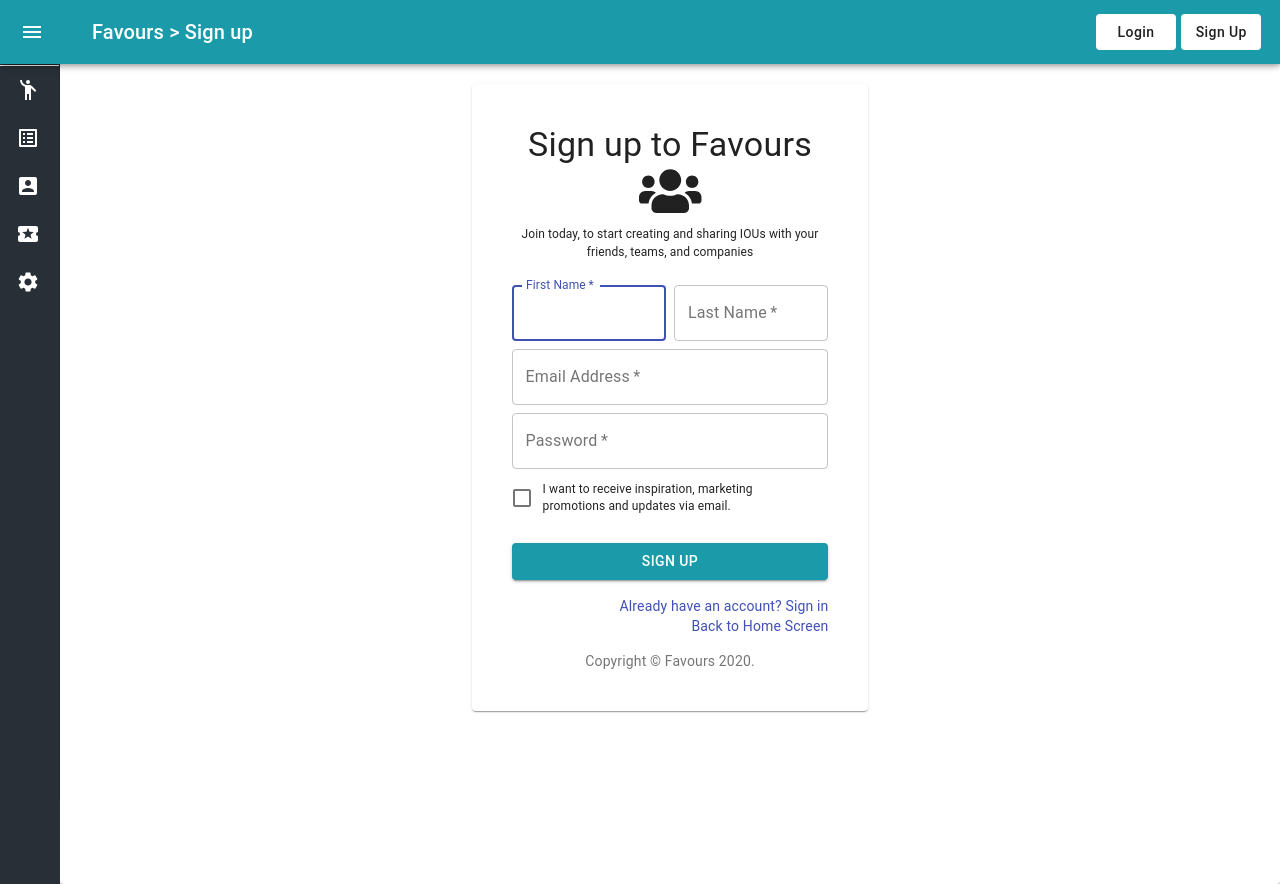
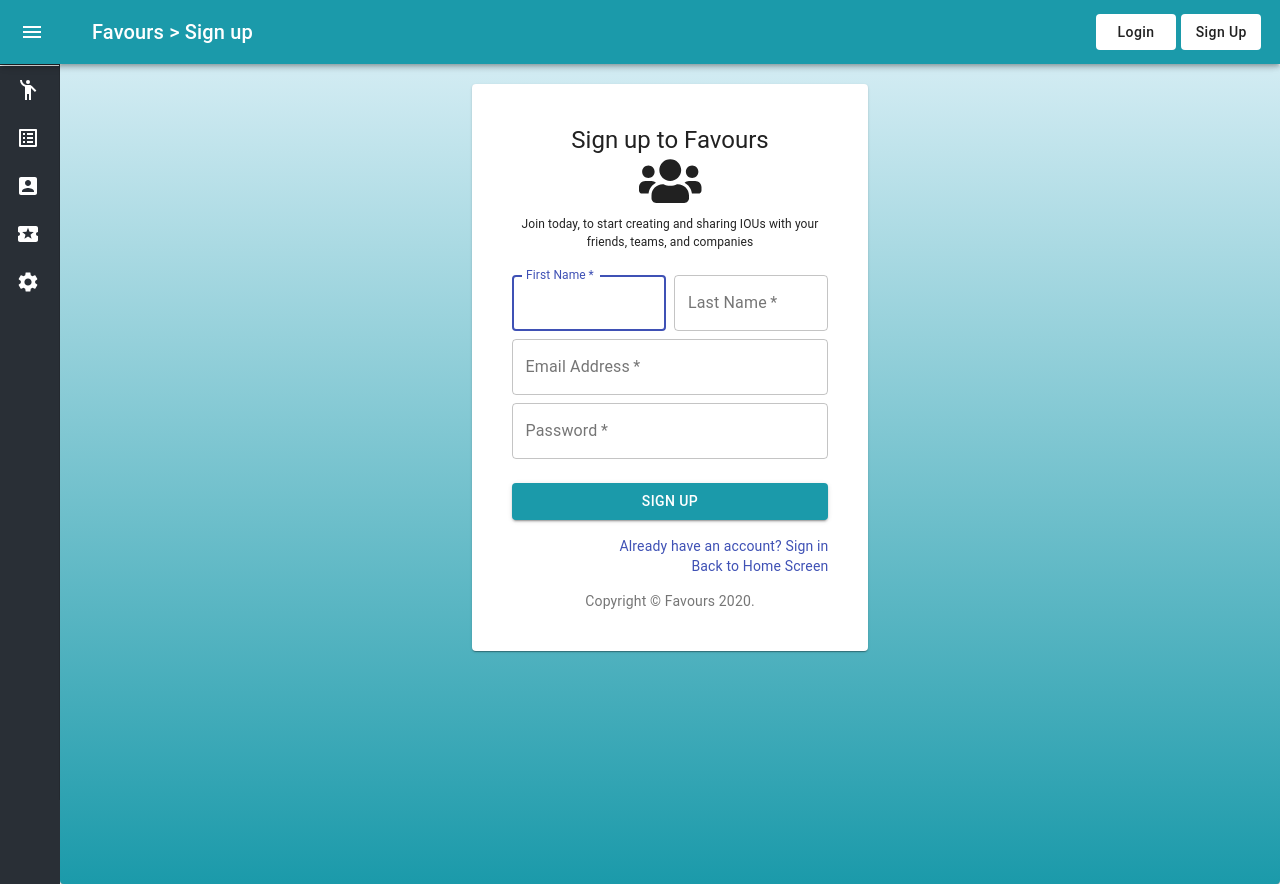
Before and after one commit to RyanRawlings/Favours_Front, a React (Create React App) app: page /signup in a window 1280 px wide. Built offline with nearby package versions, Linux system fonts and the light colour scheme; no server answers; what aws-amplify would draw is missing.

Commit message:
Update Login and Signup design

```diff
--- a/src/components/FavourModal/index.js
+++ b/src/components/FavourModal/index.js
@@ -26,7 +26,8 @@ const useStyles = makeStyles((theme) => ({
   paper: {
     backgroundColor: theme.palette.background.paper,
     height: "40%",
-    width: "70%"
+    width: "80%",
+    outline: 'none'
   },
   table: {
     width: "100%",
@@ -58,6 +59,7 @@ const useStyles = makeStyles((theme) => ({
       width: "400px"
   },
   modalButton: {
+    width: "110%",
     fontFamily: "'Roboto', 'Helvetica', 'Arial'",
     textTransform: "capitalize",
     backgroundColor: "#1B9AAA",
@@ -80,7 +82,6 @@ const useStyles = makeStyles((theme) => ({
       color: 'white'
      }
     }}
-
 
 }));
 
@@ -122,7 +123,6 @@ export default function FavourModal({
         <Button
         variant="contained"
         color="primary"
-        className={classes.button}
         startIcon={<LaunchIcon />}
         onClick={handleOpen}
         className={classes.modalButton}
--- a/src/views/Login/index.js
+++ b/src/views/Login/index.js
@@ -72,11 +72,16 @@ const useStyles = makeStyles((theme) => ({
     fontSize: "50px",
   },
   formPaper: {
+    marginTop: '-10%',
     padding: "10% 10% 10%"
   },
   pageheading: {
     textAlign: "center"
-  }
+  },
+  container: {
+    // backgroundImage: "linear-gradient(#d3ecf3, #123456)"
+    backgroundImage: "linear-gradient(#d3ecf3, #1B9AAA)"
+  },
 
 }));
 
@@ -100,6 +105,7 @@ export default function Login() {
                    }
             });
   }
+
   return (
 <div className={classes.root}>
       <div className="container">
--- a/src/views/Signup/index.js
+++ b/src/views/Signup/index.js
@@ -74,7 +74,11 @@ const useStyles = makeStyles((theme) => ({
   },
   pageheading: {
     textAlign: "center"
-  }
+  },
+  container: {
+    // backgroundImage: "linear-gradient(#d3ecf3, #123456)"
+    backgroundImage: "linear-gradient(#d3ecf3, #1B9AAA)"
+  },
 }));
 
 export default function Signup() {
@@ -106,7 +110,7 @@ export default function Signup() {
        <div className={classes.paper}>
          <Paper className={classes.formPaper}>
         <div className={classes.pageheading}>
-         <Typography component="h1" variant="h4">
+         <Typography component="h1" variant="h5">
            Sign up to Favours
          </Typography>
          <FontAwesomeIcon className={classes.icon} icon={faUsers}/>
@@ -170,12 +174,6 @@ export default function Signup() {
                 }}
               />
             </Grid>
-            <Grid item xs={12}>
-              <FormControlLabel
-                control={<Checkbox value="allowExtraEmails" color="primary" />}
-                label={<Typography className={classes.promotioncheckbox} variant="body2" color="textPrimary">I want to receive inspiration, marketing promotions and updates via email.</Typography>}
-              />
-            </Grid>
           </Grid>
           <Button
             type="submit"
```
